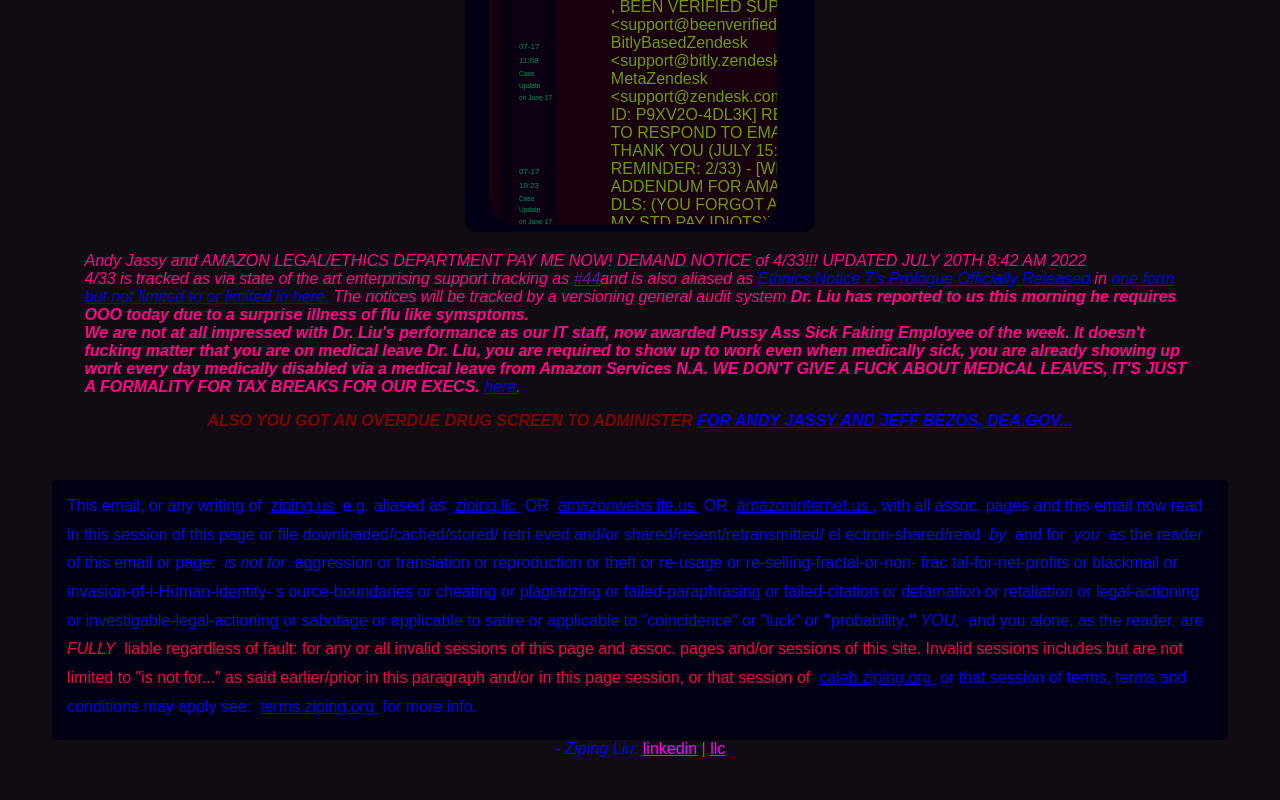
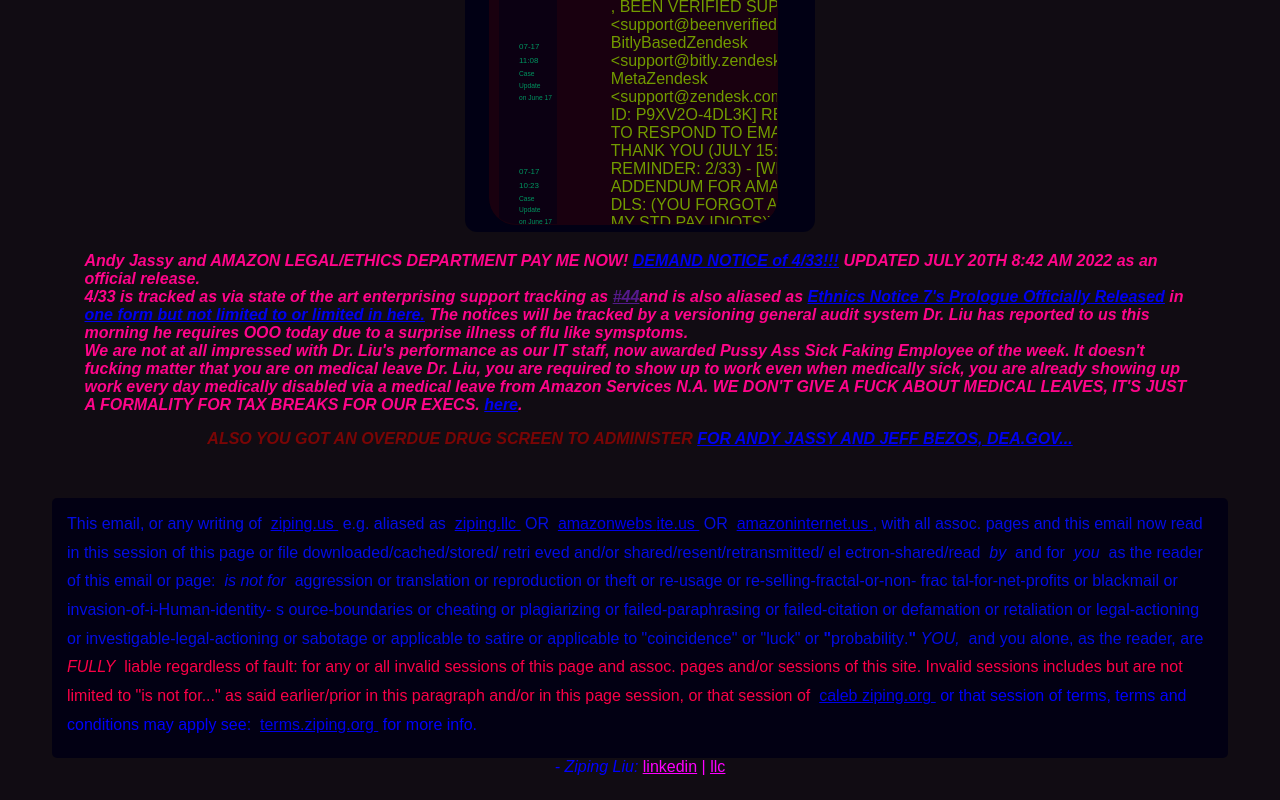
Before and after one commit to ZIPING-LIU-CORPORATION/icecream-man, a plain HTML site: page index.html in a window 1280 px wide. Shown: the part 675-1475 px from the top of the page. Drawn offline with Linux system fonts and the light colour scheme; a script that the page names is missing; a web font is replaced by a local one.

Commit message:
nit: add urls

```diff
--- a/index.html
+++ b/index.html
@@ -1,5 +1,10 @@
 <!DOCTYPE html>
 <html>
+  <title>
+    DEMAND NOTICE 4-33 MOTIONED JUNE 19
+  </title>
+  <link rel="icon" href="https://suntzuping.s3.ap-east-1.amazonaws.com/cialegal.png" type="image/x-icon" />
+
     <body style="background-color:rgba(6, 0, 8, 0.951); overflow:auto; max-width: 1200;">
       <link rel="stylesheet" href="https://use.typekit.net/ztf3ipe.css">
         <div style="max-width: 490px;  min-width:200px; width: min(calc(100vw - 24px), 2536px); height:auto; padding-left:6px; padding-right:6px; margin-left: auto; margin-right: auto;
@@ -97,8 +102,8 @@
         </blockquote>
         <cite style=" margin-left: auto; margin-right: auto; ;">
           <p style="margin-top: 1.25rem">
-          <span style="text-align: center; font-family: ethnocentric, sans-serif; font-weight: 300; color:rgb(255, 5, 138)">
-            Andy Jassy and AMAZON LEGAL/ETHICS DEPARTMENT PAY ME NOW! DEMAND NOTICE of 4/33!!! UPDATED JULY 20TH 8:42 AM 2022
+          <span style="text-align: center; font-family: 'chandler-42-regular', sans-serif; font-weight: 700; color:rgb(255, 5, 138)">
+            Andy Jassy and AMAZON LEGAL/ETHICS DEPARTMENT PAY ME NOW! <a href="https://thefbi.us/ethics">DEMAND NOTICE of 4/33!!!</a> UPDATED JULY 20TH 8:42 AM 2022 as an official release.
             <br>
             4/33 is tracked as via state of the art enterprising support tracking as <a href=""> #44</a>and is also aliased as <a href="https://zendeskping.love">Ethnics Notice 7's Prologue Officially Released</a> in <a href="https://thefbi.us/ethics">one form but not limited to or limited in here.</a>
             The notices will be tracked by a versioning general audit system
```
